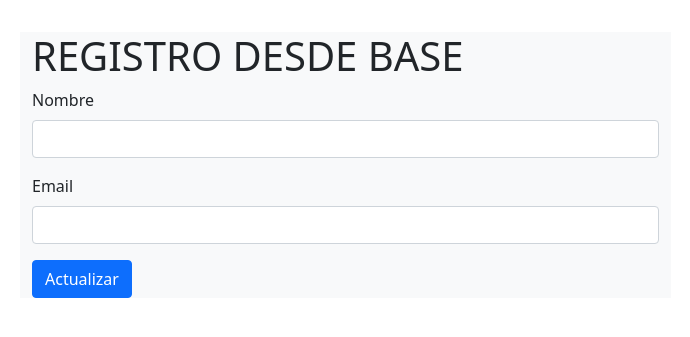
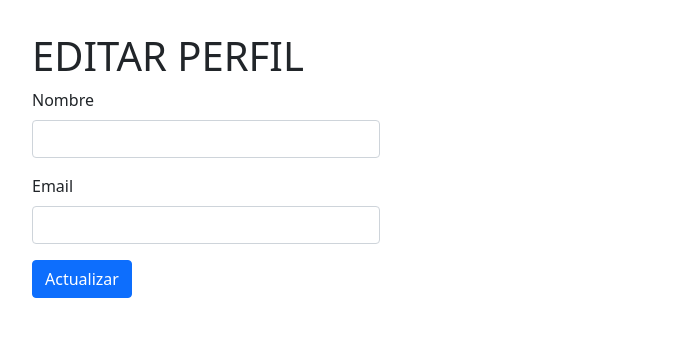
Before and after one commit to clauchile/django-examen, a Django app: template app/templates/editar.html in a window 1280 px wide. Shown: the part 72-409 px from the top of the page, without its empty margins (62-752 px from the left). Run offline with Django 3.2, Linux system fonts and the light colour scheme; the template is opened without the code that fills it, so the values that code supplies are empty.

Commit message:
modifica fondo editar

```diff
--- a/app/templates/editar.html
+++ b/app/templates/editar.html
@@ -6,8 +6,8 @@
 
 <div class="container mt-3">
   <div class="row">
-    <div class="col-12 col-md-7 bg-light mt-3">
-      <h1>REGISTRO DESDE BASE</h1>
+    <div class="col-12 col-md-4 mt-3">
+      <h1>EDITAR PERFIL</h1>
       <form action="/editar/{{request.session.user.id}}/" method="POST">
         {% csrf_token %}
         <div class="mb-3">
```
